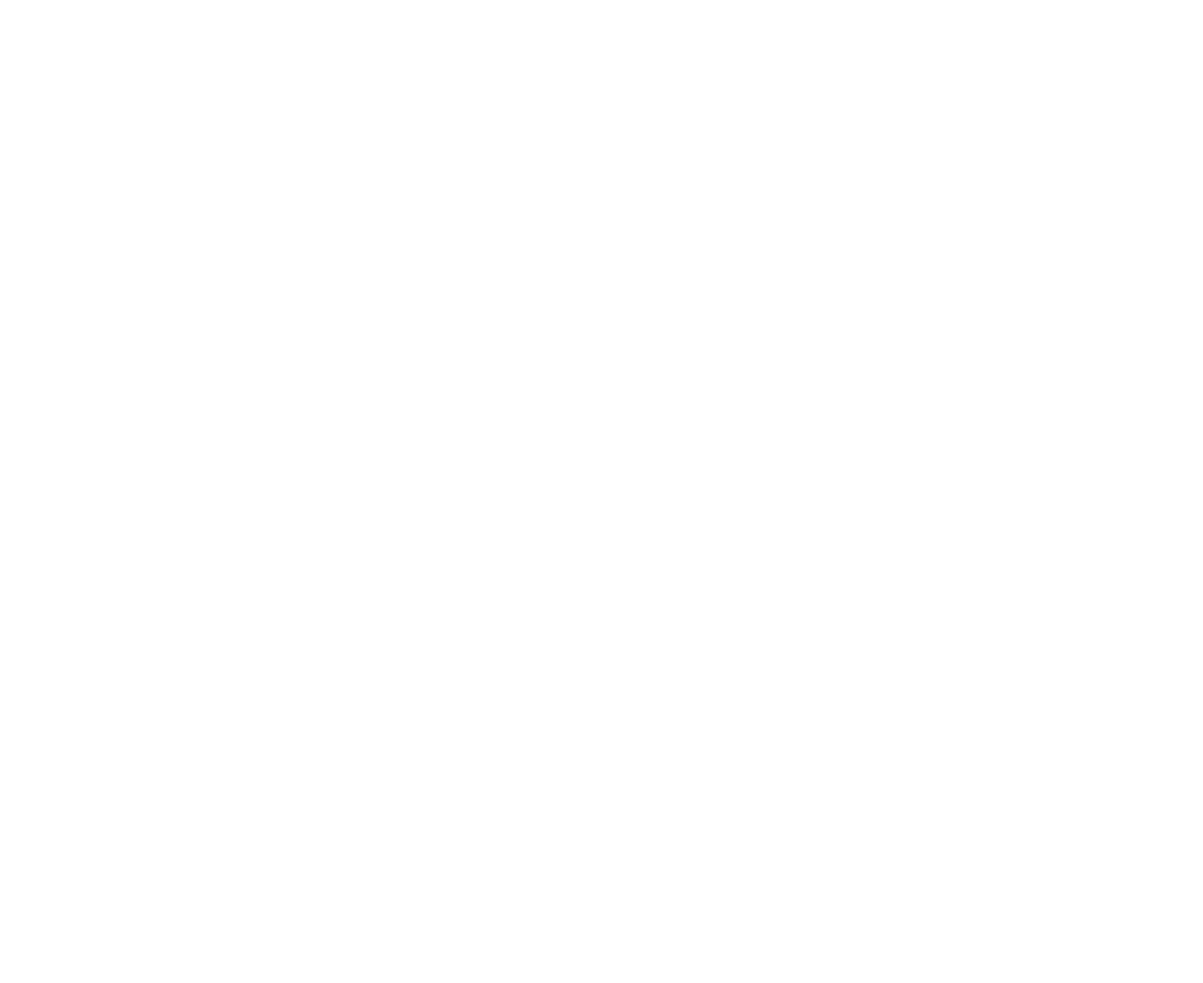
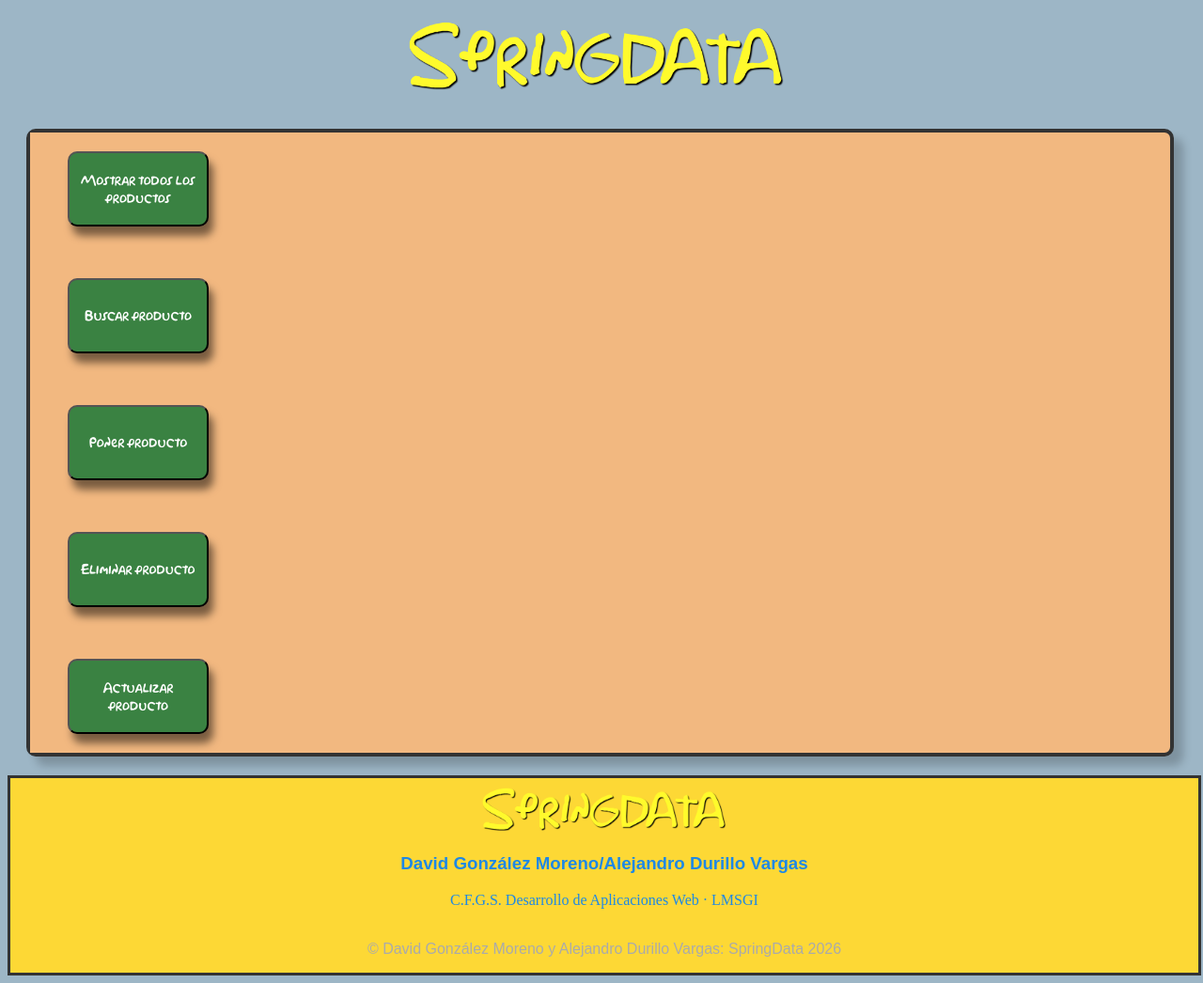
Before and after one commit to dgonmor428/ProyectoSimpsonsData, a plain HTML site: page pages/badulaque.html in a window 1280 px wide. Shown: the whole page at 94% size. Before the commit the page ends 800 px from the top, so only its background shows below. Drawn offline with Linux system fonts and the light colour scheme.

Commit message:
badulaque commit

```diff
--- a/pages/badulaque.html
+++ b/pages/badulaque.html
@@ -0,0 +1,51 @@
+<!DOCTYPE html>
+<html lang="es">
+
+    <head>
+        <meta charset="utf-8">
+        <meta name="description" content="SpringData">
+        <meta name="viewport" content="width=device-width, initial-scale=1.0">
+        <meta name="author" content="David González Moreno y Alejandro Durillo Vargas">
+        <title>Badulaque</title>
+        <link rel="icon" type="image/x-icon" href="../imagenes/database.png">
+        <link rel="stylesheet" href="badulaquecss.css">
+        <link href="https://fonts.googleapis.com/css2?family=Luckiest+Guy&display=swap" rel="stylesheet">
+    </head>
+    <body class="badulaque-body">
+    <header class="badulaque-header">
+        <div class = "badulaque-cabecera">
+            <div class = "imagen-cabecera">
+                <a href="index.html"><img src="../imagenes/logo.png" alt="SpringData"></div></a>
+        </div>
+    </header>
+        <main class="badulaque-main">
+
+            <div class="badulaque-contenedor">
+                <div class="badulaque-botones">
+                    <button class="badulaque-CRUD">Mostrar todos los productos</button>
+                    <button class="badulaque-CRUD">Buscar producto</button>
+                    <button class="badulaque-CRUD">Poner producto</button>
+                    <button class="badulaque-CRUD">Eliminar producto</button>
+                    <button class="badulaque-CRUD">Actualizar producto</button>
+                </div>
+                <div class="CRUD-box">
+
+            </div>
+            </div>
+
+
+
+
+        </main>
+    <footer>
+        <a href="https://simpsons.fandom.com/es/wiki/Simpson_Wiki_en_Espa%C3%B1ol:Portada">
+            <img src="../imagenes/logo.png" alt="Logo SpringData">
+        </a>
+        <h3 class="nombre">David González Moreno/Alejandro Durillo Vargas</h3>
+        <p>C.F.G.S. Desarrollo de Aplicaciones Web · LMSGI</p>
+        <hr class="footer">
+        <p class="derechos-autor">&copy; David González Moreno y Alejandro Durillo Vargas: SpringData 2026</p>
+    </footer>
+    <script src="js/javascript.js"></script>
+</body>
+</html>
--- /dev/null
+++ b/pages/badulaquecss.css
@@ -0,0 +1,121 @@
+@font-face {
+    font-family: 'Simpson';
+    src: url('../fonts/simpsonfont/Simpsonfont\ DEMO.otf') format('truetype');
+}
+
+
+.badulaque-body {
+        min-height: 90vh;
+        display: flex;
+        flex-direction: column;
+        background-color: #9DB6C6;
+}
+
+  main {
+        flex: 1;
+        display: flex;
+        width: 96%;
+        height: 70vh;
+        border-radius: 10px;
+        box-shadow: 10px 10px 10px rgba(0, 0, 0, 0.2);
+        margin: 20px;
+        background-color: #F2B880;
+        border: 4px solid #333;
+    }
+
+.badulaque-header {
+
+   font-size: larger;
+    color: #FED41D;
+    padding: 10px 20px;
+    width: 100%;
+    padding: 15px 0;
+    text-align: center;
+
+}
+
+.badulaque-header h1 {
+    font-size: 1.5rem;
+    margin: 0;
+    font-family: 'Orbitron', sans-serif;
+}
+
+
+.cabecera {
+    display: flex;
+    align-items: center;
+}
+
+.imagen-cabecera img{
+    width: 400px;
+    height: auto;
+    margin-right: 10px;
+    animation: bombeo 2s infinite;
+}
+
+.badulaque-contenedor{
+    display: flex;
+    flex-direction: row;
+    gap: 20px;
+    background-color: #F2B880;
+    width: 20%;
+}
+
+.badulaque-botones{
+    display: flex;
+    flex-direction: column;
+    gap: 15px;
+}
+
+.badulaque-CRUD{
+    font-family: 'Simpson';
+    color:#ffffff;
+    margin-top: 20px;
+    margin-bottom: 20px;
+    margin-left: 40px;
+    width: 150px;
+    height: 80px;
+    border-radius: 10px;
+    background-color:#3A8242;
+    cursor: pointer;
+    transition: color #864a00;
+     box-shadow: 5px 10px 8px rgba(0, 0, 0, 0.5);
+
+}
+.badulaque-CRUD:hover{
+    color:#864a00;
+
+}
+
+
+
+
+
+
+
+footer{
+    background-color: #FDD835;
+    color: #1E88E5;
+    text-align: center;
+    width: 100%;
+    height: auto;
+    border: 3px solid #333;
+}
+footer img{
+    width: 260px;
+    margin-top: 10px;
+}
+
+.nombre{
+    color: #1E88E5;
+    font-family: 'Exo 2', sans-serif;
+    text-align: center;
+}
+
+.derechos-autor{
+    color: #aaaaaa;
+    font-family: 'Exo 2', sans-serif;
+}
+hr{
+    border-color: rgba(255, 255, 255, 0)
+}
```
Also changed, not shown: index.html (+7 -49 lines), pages/barMoe.html (+11 -0 lines), fonts/simpsonfont/Simpsonfont DEMO.otf (added), fonts/simpsonfont/Simpsonfont II.png (added), fonts/simpsonfont/Simpsonfont glyph map.png (added), fonts/simpsonfont/readme.txt (added), 1 other file.
